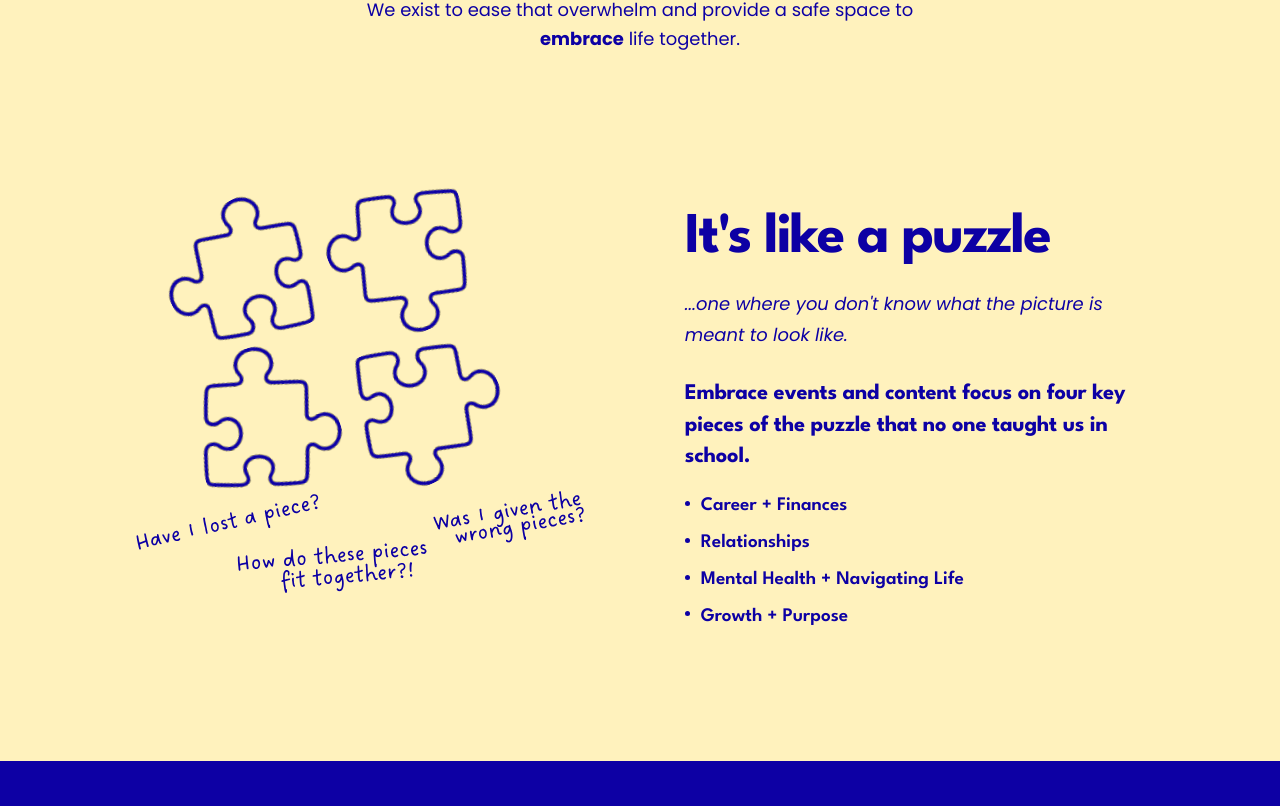
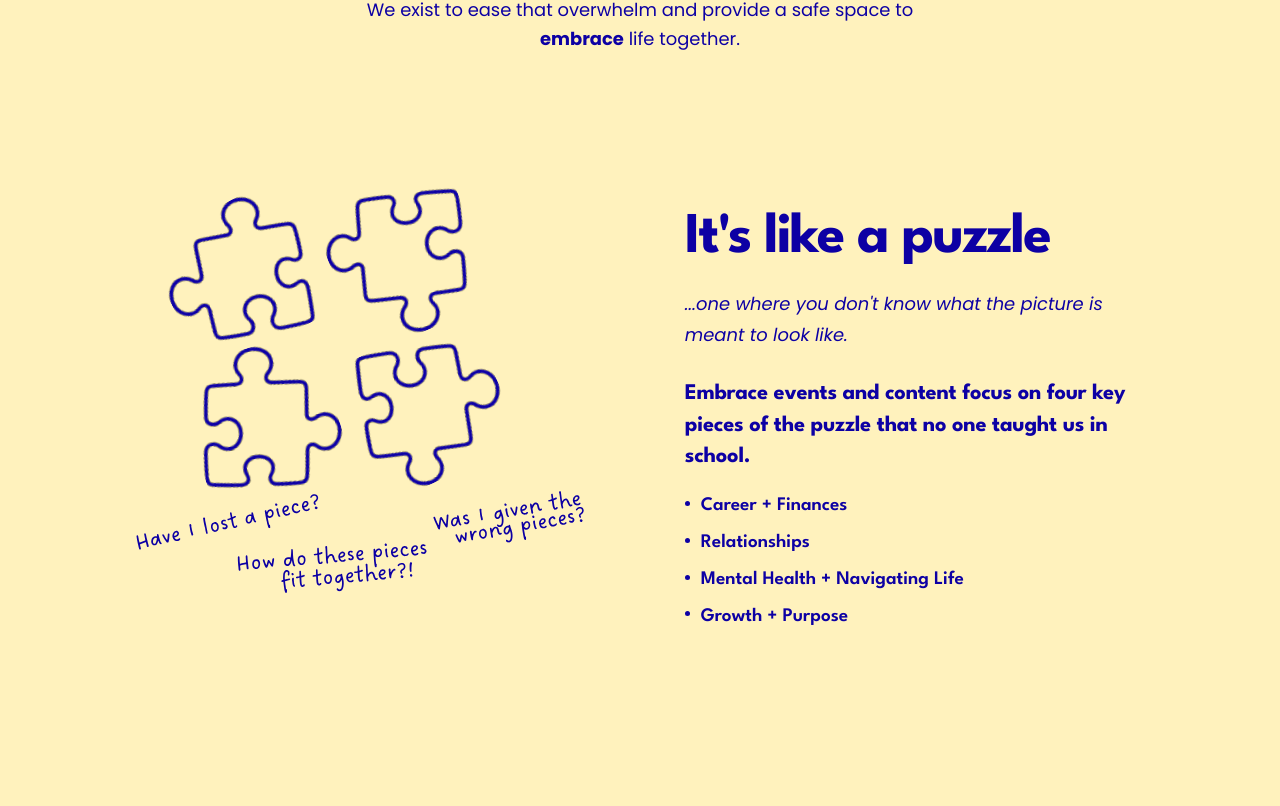
Before and after one commit to courtney-pixel/embrace-website, a React (Vite) app: page /about in a window 1280 px wide. Shown: the part 1054-1860 px from the top of the page. Built offline with nearby package versions, Linux system fonts and the light colour scheme; a web font is replaced by a local one.

Commit message:
Increase puzzle section bottom padding on web and mobile

```diff
--- a/src/index.css
+++ b/src/index.css
@@ -596,7 +596,7 @@ body::before {
 
 .pillars-section {
   background: var(--off-white);
-  padding: clamp(0.75rem, 1.25vw, 1.25rem) 0 clamp(5rem, 8vw, 8rem);
+  padding: clamp(0.75rem, 1.25vw, 1.25rem) 0 clamp(8rem, 12vw, 12rem);
 }
 
 .pillars-heading {
@@ -1509,7 +1509,7 @@ body::before {
   .pillars-questions { height: 120px; }
   .overwhelm-line-img--overlap { margin-top: -1rem; }
   .coming-soon-cards { grid-template-columns: repeat(2, 1fr); }
-  .pillars-section { padding-bottom: 7rem; }
+  .pillars-section { padding-bottom: 10rem; }
 }
 
 @media (max-width: 480px) {
```
